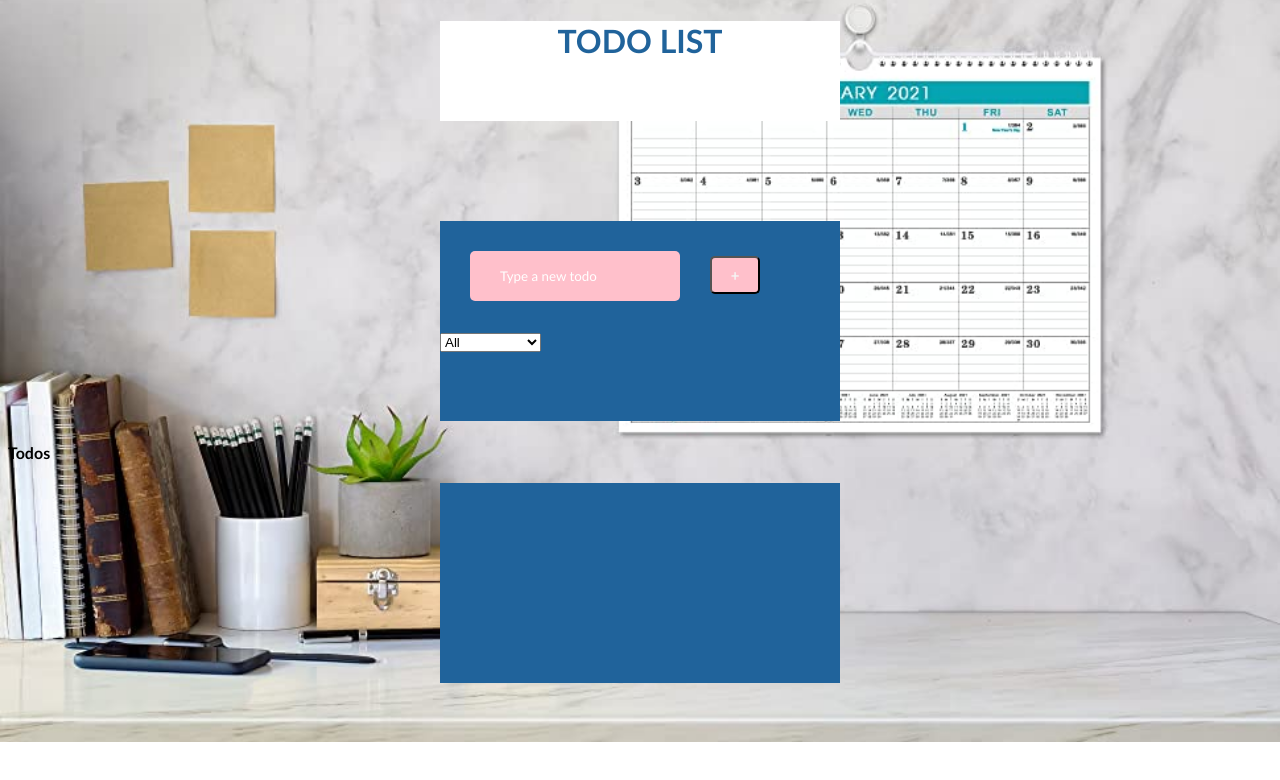
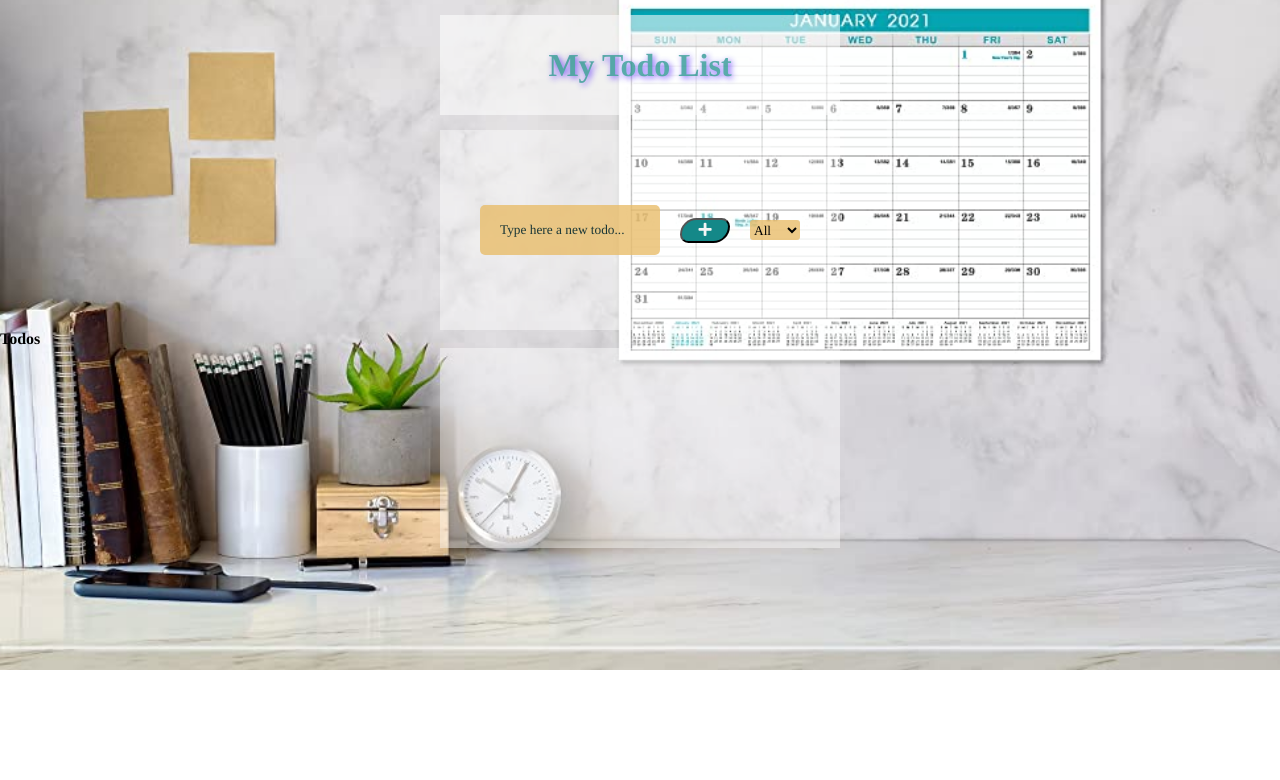
Before and after one commit to selilulu/intro-react, a React (Create React App) app: page / in a window 1280 px wide. Shown: the top 780 px of the page. Built offline with nearby package versions, Linux system fonts and the light colour scheme.

Commit message:
add readme demo

```diff
--- a/public/index.html
+++ b/public/index.html
@@ -25,7 +25,8 @@
       Learn how to configure a non-root public URL by running `npm run build`.
     -->
     <link rel="stylesheet" href="https://use.fontawesome.com/releases/v5.15.2/css/all.css" integrity="sha384-vSIIfh2YWi9wW0r9iZe7RJPrKwp6bG+s9QZMoITbCckVJqGCCRhc+ccxNcdpHuYu" crossorigin="anonymous">
-
+    <link rel="preconnect" href="https://fonts.gstatic.com">
+    <link href="https://fonts.googleapis.com/css2?family=Open+Sans+Condensed:wght@300&display=swap" rel="stylesheet">
     <title>React App</title>
   </head>
   <body>
--- a/src/App.css
+++ b/src/App.css
@@ -1,73 +1,166 @@
+
+
+*{
+    font-family: 'Times', sans-serif;
+    padding:0px;
+    margin:0px;
+    box-sizing: border-box;
+}
+.App{
+    display: flex;
+    flex-direction: column;
+    /* justify-content:space-around; */
+
+}
+
 body{
     background-image:url(./calendar.jpg);
-    font-family: 'Gill Sans', 'Gill Sans MT', Calibri, 'Trebuchet MS', sans-serif;
-    background-size:     cover;                      /* <------ */
+    background-size:     cover;
     background-repeat:   no-repeat;
     background-position: center center;
 }
 
-.form{
-    background-color:#20639B;
+header{
+    display:flex;
+    justify-content: center;
+    align-items: center;
+}
+header{
+    background-color: rgba(255, 255, 255, 0.562);
+    width:400px;
+    height:100px;
+    margin:15px auto;
+}
+
+form{
+    background-color:rgba(255, 255, 255, 0.411);
     height: 200px;
     width: 400px;
     /* make it in the center with margin auto */
-    margin:10px auto;
-    margin-top: 100px;
+    margin:0px auto;
+    /* margin-top: 100px; */
+    display:flex;
+    justify-content: center;
+    align-items: center;
 }
 
 input[type=text]{
-    background-color:pink;
-    margin: 30px;
-    padding: 0 30px;
-    border: 0;
-    width: 150px;
+    background-color:rgba(233, 189, 106, 0.795);
+    margin: 20px;
+    padding: 20px;
+    border: none;
+    width: 180px;
     height: 50px;
     border-radius: 5px;
 }
 
 input::placeholder{
-    color:white;
-    font-family: 'Gill Sans', 'Gill Sans MT', Calibri, 'Trebuchet MS', sans-serif;
+    color:rgb(25, 54, 54);;
 
 
 }
+input[type=text]:hover {
+    background-color: rgb(122, 205, 233);
+  }
 h1{
-    color:#20639B;
+    color:rgb(20, 136, 136);
     text-align: center;
+    opacity: 0.7;
+    text-shadow:2px 2px 6px rgba(57, 3, 253, 0.925);
+
+
+}
+select{
+    width:50px;
+    height: 20px;
+    margin: 20px;
+    border:none;
+    background-color:rgba(233, 189, 106, 0.795);
+    border-radius: 3px;
 
 }
 
-header{
-    background-color: white;
-    width: 400px;
-    height: 100px;
-    margin:10px auto;
-}
-button{
-    background-color:pink;
-    border:2;
-    height: 38px;
+
+.inputButton{
+    transition: all 0.5s;
+    border-radius: 1rem;
+    border-top-left-radius: 2rem;
+    border-bottom-right-radius: 2rem;
+
+    background-color:rgb(20, 136, 136);
+    /* border:none; */
+    height: 25px;
     width: 50px;
-    border-radius: 5px;
-    font-family: 'Gill Sans', 'Gill Sans MT', Calibri, 'Trebuchet MS', sans-serif;
     cursor:pointer;
     font-weight: bolder;
     font-size:15px;
     color:whitesmoke;
+    -webkit-box-sizing: border-box;
+        -moz-box-sizing: border-box;
+            box-sizing: border-box;
 }
-.checkboxes{
-    background-color:#20639B;
+
+.inputButton:hover{
+    background-color: whitesmoke;
+    color:rgb(20, 136, 136);
+}
+
+.todo-container{
+    background-color:rgba(255, 255, 255, 0.411);
     height: 200px;
     width: 400px;
     /* make it in the center with margin auto */
-    margin:10px auto;
-    /* margin-top: 50px; */
+    margin:0px auto;
+    font-family:'Times New Roman', Times, serif;
+    padding-left: 0px;
+
+
+}
+.todo-item{
+    padding:0rem 0.5rem
 }
 
-ul{
-    font-size:30px;
-    margin: 20px auto;
-    font-family: 'Gill Sans', 'Gill Sans MT', Calibri, 'Trebuchet MS', sans-serif;
-    color: pink;
+.todo-list{
+    font-size:20px;
+    /* 1em= 16px */
+    margin: 0px auto;
+    color:rgb(20, 136, 136);
 
 }
+/* .fall{
+    transform:translateY(10rem) rotateZ(20deg);
+    opacity: 0;
+} */
+
+
+
+.completed{
+    text-decoration: line-through;
+    opacity: 0.6;
+}
+
+.todo {
+    margin:20px;
+    background-color: rgba(20, 136, 136, 0.336);
+
+    list-style-type:none;
+
+}
+/* .todo{
+} */
+.trash-btn{
+    background-color:rgb(20, 136, 136);
+    width: 30px;
+
+        border-radius: 5px;
+        cursor:pointer;
+        font-weight: bolder;
+        color:whitesmoke;
+        /* margin-left: 50px; */
+        /* position: fixed;
+        left:1px; */
+        display: float;
+        float: right;
+
+
+}
--- a/src/App.js
+++ b/src/App.js
@@ -9,9 +9,25 @@ const KEY_STORAGE='todoApp'
 
 function App() {
   // const someTodos=['Go for groceries','Check out that book','Prepare a dish for today']
-  const [todos,setTodos]=useState([])
-  const [inputText,setInputText]=useState("")
+  //state stuff
+  const [todos,setTodos]=useState([]);
+  const [inputText,setInputText]=useState("");
+  const [dropDowns,setDropdowns]=useState("All");
+  // const [filteredtodos,setFilteredTodos]=useState([]);
 
+//functions
+// const filterHandler=()=>{
+//   switch(status){
+//     case 'completed':
+//   setFilteredTodos(todos.filter(todo=> todo.completed ===true));
+//   break;
+//     case 'uncompleted':
+//   setFilteredTodos(todos.filter(todo=> todo.completed ===false));
+//   break;
+//   default:
+//    setFilteredTodos(todos);
+//   }
+// }
 
   //to load our todos and retrive them with getItem.
   //the dependency is an empty array(we can call this function only once and by the help of the empty array it will be called only once).
@@ -25,7 +41,7 @@ function App() {
   //anytime when todos array changes then this function will run
   //we can save all the changes into the localstorage.setItem(with the key in here)
   useEffect(() => {
-    window.localStorage.setItem(KEY_STORAGE,JSON.stringify(todos))
+    localStorage.setItem(KEY_STORAGE,JSON.stringify(todos))
 
   }, [todos])
   // console.log(localStorage)
@@ -36,14 +52,14 @@ function App() {
   <>
     <div className="App">
       <header>
-        <h1>TODO LIST</h1>
+        <h1>My Todo List</h1>
       </header>
-    <Form todos={todos} setTodos={setTodos} setInputText={setInputText}/>
-    <TodoList  todos={todos} setInputText={setInputText} />
+    <Form todos={todos} setTodos={setTodos} setInputText={setInputText} setDropdowns={setDropdowns} inputText={inputText}/>
+    <TodoList  todos={todos} setTodos={setTodos} />
     </div>
 
   </>
-  )
+  ) ;
 
 
 }
--- a/src/Components/Form.js
+++ b/src/Components/Form.js
@@ -1,46 +1,52 @@
-import React,{useRef}from 'react';
+import React,{}from 'react';
 import { v4 as uuidv4 } from 'uuid';
 
 
 //get the todos and setTodos as props
-export default function Form({todos,setTodos,setInputText}) {
+function Form({todos,setTodos,setInputText,inputText,text,setDropdowns}) {
     //get the inputs
-    const inputRef=useRef()
-
-    function handleButton(e){
-
-        // put the value of the input into the name variable
-        const name=inputRef.current.value
-
-        //if there is an empty input we dont add it into the todolist,we just return
-        if(name==="")return
-
-        console.log(name)
-
-
-        // null is just to clearout the value of the input after we submit something
-        inputRef.current.value=null
-
-        //...todos gives us the elements inside the todolist
-        setTodos([...todos, {name: name, complete: false, id:uuidv4() }])
+    const inputTextHandler=(e)=>{
+     setInputText(e.target.value);
 
     }
-    function selectHandler(e){
-        setInputText(e.target.value);
+    const buttonHandler=(e)=>{
+     e.preventDefault();
+        setTodos([...todos,{text:inputText,completed:false,id:uuidv4()}]);
+        //below its to reset the input inside the state after one is inputted
+        setInputText("");
+    }
+    // function selectHandler(e){
+    //     setInputText(e.target.value);
+    // }
+
+    const dropdownHandler =(e)=>{
+        setDropdowns(e.target.value);
+
     }
     return (
-        <div className="form">
-            <div id="title">
-            </div>
-            <input ref={inputRef} type="text" placeholder="Type a new todo"/>
-            <button type="submit" onClick={handleButton}>+</button>
+        <>
+        <form>
+            <input
+            type="text"
+            onChange={inputTextHandler}
+            value={inputText}
+            placeholder="Type here a new todo..."/>
+
+            <button className="inputButton" type="submit" onClick={buttonHandler}>
+                  <i className="fas fa-plus"></i>
+            </button>
         <div className="select">
-            <select onChange={selectHandler} name="todos" className="filter">
+            <select onChange={dropdownHandler} name="todos" className="filter">
                 <option value="all">All</option>
                 <option value="completed">Completed</option>
                 <option value="uncompleted">Uncompleted</option>
             </select>
         </div>
-        </div>
+        </form>
+
+        </>
     )
 }
+
+
+export default Form;
--- /dev/null
+++ b/src/Components/Todo.js
@@ -0,0 +1,49 @@
+//rcf shortcut for the  component skaleton
+import React from 'react';
+
+function Todo({todo,todos,setTodos,text}) {
+
+    const deleteHandler =() => {
+        //const deleteHandler =()=>{} can be called like this instead of function deleteHandler (){}
+        setTodos(todos.filter((element) => element.id !== todo.id));
+
+    };
+    const completeHandler=()=>{
+        setTodos(todos.map(item => {
+            if(item.id === todo.id){
+                return{
+                    ...item,completed: !item.completed
+                };
+            }
+
+            return item;
+        }))
+    }
+
+
+
+
+
+
+    return (
+        <div className="todo">
+            {/*  below we use backticks to include following (? is if todo is completed) then completed (: if not leave empty) */}
+            <li className={`todo-item  ${todo.completed ? "completed" : "" }`} key={todo}>
+                <input className="checkbox" type="checkbox" defaultChecked={todo.complete} onClick={completeHandler} />
+                <i> {todo.text} </i>
+
+                {/* <button className="tick-btn">
+                  <i className="fas fa-check"></i>
+                </button> */}
+                    <button onClick={deleteHandler} className="trash-btn" >
+                    <i className="fas fa-trash"></i>
+                    </button>
+                </li>
+
+
+        </div>
+    )
+}
+
+
+export default Todo;
--- a/src/Components/TodoList.js
+++ b/src/Components/TodoList.js
@@ -1,24 +1,28 @@
-
-import React from 'react'
+import React from 'react';
+import Todo from './Todo';
 
 
-export default function TodoList({todos,setInputText}) {
-
+function TodoList({todos,setTodos}) {
+    //const TodoList =()=>{} it can also be written like this instead of old syntax
 
 
     return (
         <div>
             <h4>Todos</h4>
-            <div className='checkboxes'>
-                <ul>
-                    {/* {todos.length} */}
+            <div className='todo-container'>
+                <ul className="todo-list">
                     {/* map is like a foreach in php */}
                     {todos.map((todo)=>(
-                        <li key={todo.id}>
-                            <input type="checkbox" defaultChecked={todo.complete} />{todo.name}
-                            <button className="trash-btn"><i className="fas fa-trash"></i></button>
-                            <button className="tick-btn"><i className="fas fa-check"></i></button>
-                        </li>
+                        <Todo
+                        todo={todo}
+                        todos={todos}
+                        setTodos={setTodos}
+                        key={todo.id}
+                        text={todo.text}
+
+                        />
+
+
                     ))}
                 </ul>
 
@@ -26,3 +30,4 @@ export default function TodoList({todos,setInputText}) {
         </div>
     )
 }
+export default TodoList;
```
Also changed, not shown: demo/demo.gif (added), 1 other file (tests, documents, lock files or other folders).
